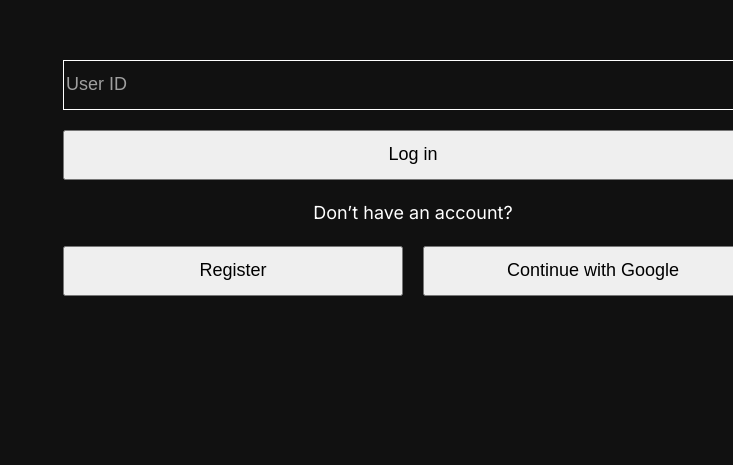
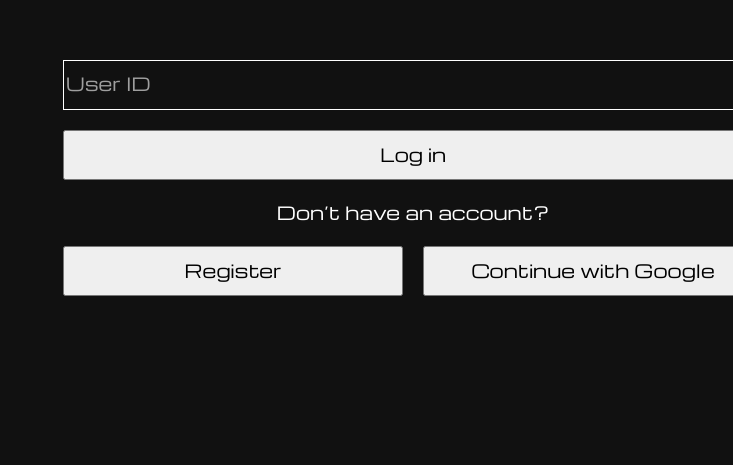
Before and after one commit to susu725/photo-album, a Next.js app: page / in a window 1280 px wide. Shown: the part 335-800 px from the top of the page, without its empty margins (547-1280 px from the left). Built offline with nearby package versions, Linux system fonts and the light colour scheme; no server answers.

Commit message:
add font family

```diff
--- a/app/globals.css
+++ b/app/globals.css
@@ -146,3 +146,12 @@ p {
   font-weight: 400;
   line-height: 25.59px;
 }
+
+@font-face {
+  font-family: 'Michroma-Regular';
+  src: url('../public/font/Michroma-Regular.woff') format('woff');
+}
+
+body * {
+  font-family: 'Michroma-Regular';
+}
```
Also changed, not shown: public/font/Michroma-Regular.woff (added).
